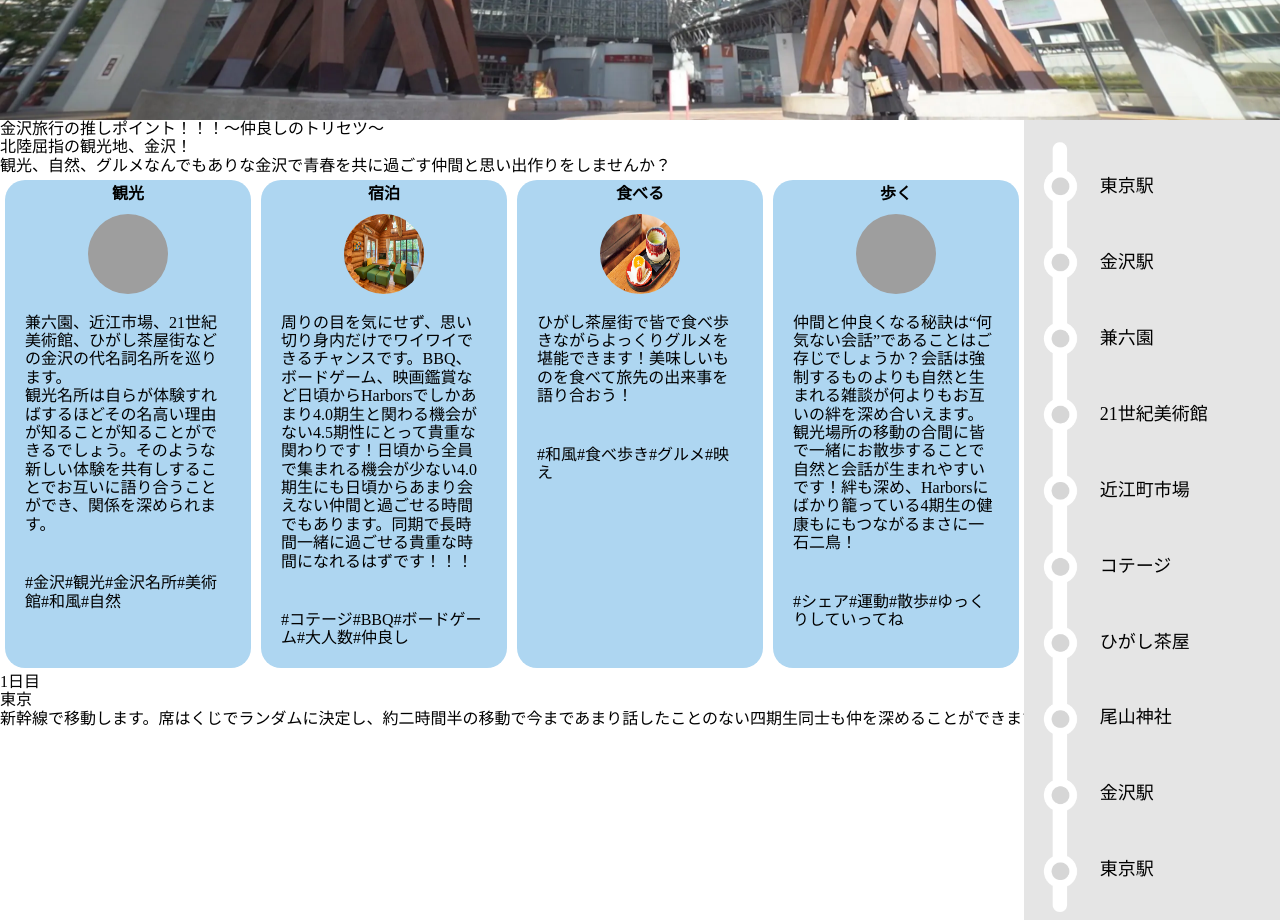
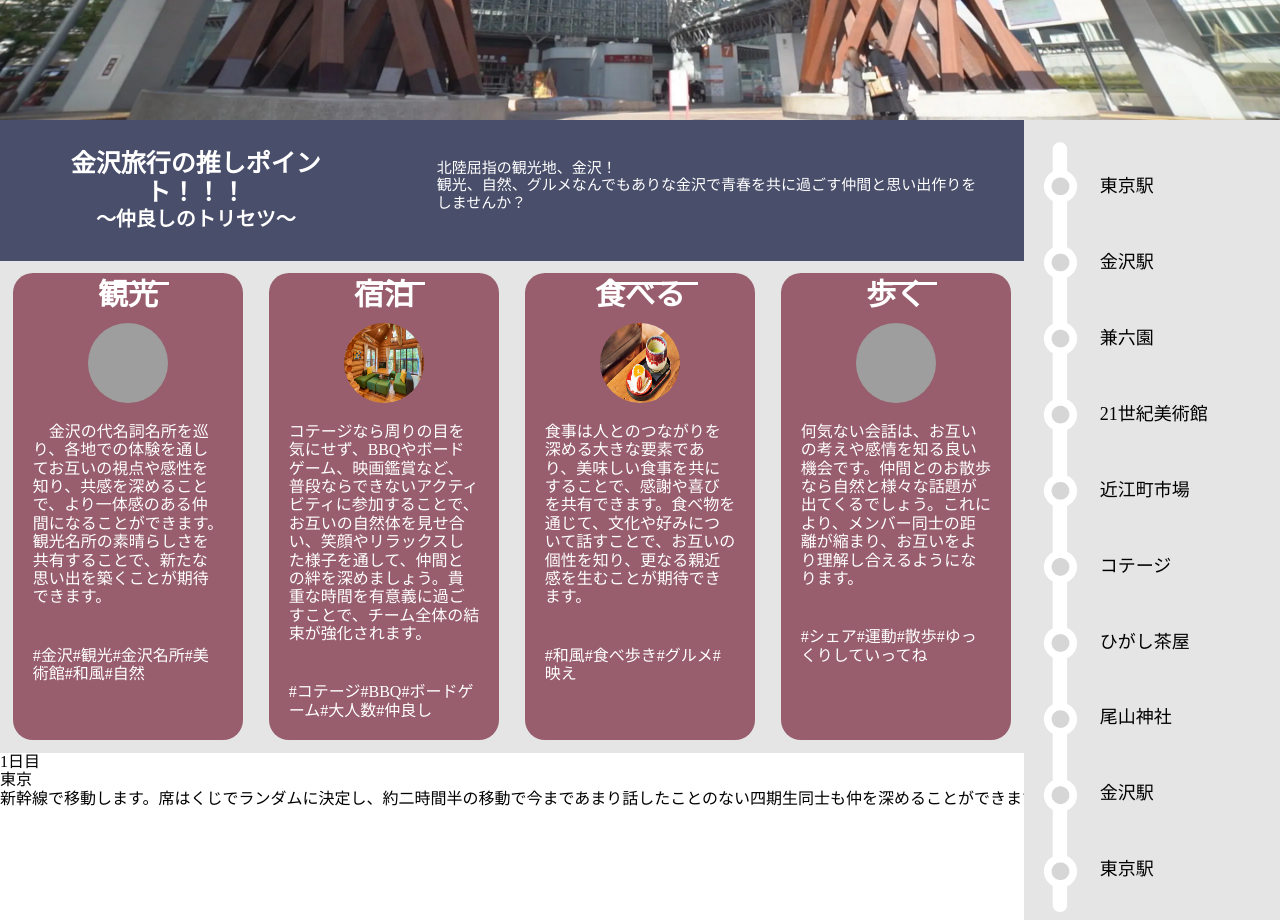
Before and after one commit to posse-ap/rookie_hackathon-202310-team1A, a plain HTML site: page index.html in a window 1280 px wide. Shown: the part 520-1440 px from the top of the page. Drawn offline with nearby package versions, Linux system fonts and the light colour scheme; grey boxes are pictures that could not be loaded.

Commit message:
推しポイントレイアウト追加

```diff
--- a/assets/css/style.css
+++ b/assets/css/style.css
@@ -50,32 +50,75 @@ h1{
 .container{
   width: 80vw;
   margin-top: -100vh;
-
+  background-color: #E5E5E5;
+  color: white;
 }
 
 .container-top{
-  /* display: flex; */
+  display: flex;
+  background-color: #494e6b;
+  /* border-radius: 20px; */
+  padding-bottom: 30px;
+  /* margin-top: 20px; */
 }
 .container-title{
-  display: flex;
+  display: block;
+  margin: 30px 45px 0px 45px;
+  font-weight: bold;
+  text-align: center;
+  font-size: 25px;
+}
+.container-titleSub{
+  font-size: 20px;
+  text-align: center;
+}
+.container-titleDetail{
+  margin: 40px 45px 0px 45px;
+  font-size: 15px;
 }
 
 .container-list{
   display: grid;
   grid-template-columns: repeat(4,1fr);
-  /* background-color: #AED6F1; */
 }
 .container-listPoint{
-  background-color: #aed6f1;
+  background-color:#985e6d;
   border-radius: 20px;
-  margin: 5px;
+  margin: 5%;
 }
 .container-listTitle{
   text-align: center;
   font-weight: bold;
   margin-bottom: 10px;
   margin-top: 5px;
+  font-size: 30px;
 }
+.container-listTitle1{
+  text-align: center;
+  font-weight: bold;
+  margin-bottom: 10px;
+  margin-top: 5px;
+  font-size: 30px;
+}
+.container-listTitle::after{
+  content: "";
+  position: absolute;
+  bottom: -5px;
+  margin-left: -3.8vw;
+  width: 2em;
+  height: 3px;
+  background-color: white;
+}
+.container-listTitle1::after{
+  content: "";
+  position: absolute;
+  bottom: -5px;
+  margin-left: -6vw;
+  width: 3em;
+  height: 3px;
+  background-color: white;
+}
+
 .container-listText{
   padding: 20px;
 }
@@ -90,3 +133,6 @@ h1{
   width: 80px;
   border-radius: 50%;
 }
+.container-tag {
+ margin-bottom: 10px;
+}
--- a/index.html
+++ b/index.html
@@ -72,6 +72,7 @@
             北陸屈指の観光地、金沢！<br> 観光、自然、グルメなんでもありな金沢で青春を共に過ごす仲間と思い出作りをしませんか？
           </p>
         </div>
+        </div>
         <ul class="container-list">
           <li class="container-listPoint">
             <h3 class="container-listTitle">観光</h3>
@@ -80,8 +81,7 @@
             </div>
             <div class="container-listText">
               <p class="container-listTextitem">
-              兼六園、近江市場、21世紀美術館、ひがし茶屋街などの金沢の代名詞名所を巡ります。<br>
-              観光名所は自らが体験すればするほどその名高い理由が知ることが知ることができるでしょう。そのような新しい体験を共有しすることでお互いに語り合うことができ、関係を深められます。
+                　金沢の代名詞名所を巡り、各地での体験を通してお互いの視点や感性を知り、共感を深めることで、より一体感のある仲間になることができます。観光名所の素晴らしさを共有することで、新たな思い出を築くことが期待できます。
               </p>
             </div>
             <div class="container-bottom">
@@ -97,7 +97,7 @@
             </div>
             <div class="container-listText">
               <p class="container-listTextitem">
-                周りの目を気にせず、思い切り身内だけでワイワイできるチャンスです。BBQ、ボードゲーム、映画鑑賞など日頃からHarborsでしかあまり4.0期生と関わる機会がない4.5期性にとって貴重な関わりです！日頃から全員で集まれる機会が少ない4.0期生にも日頃からあまり会えない仲間と過ごせる時間でもあります。同期で長時間一緒に過ごせる貴重な時間になれるはずです！！！
+                コテージなら周りの目を気にせず、BBQやボードゲーム、映画鑑賞など、普段ならできないアクティビティに参加することで、お互いの自然体を見せ合い、笑顔やリラックスした様子を通して、仲間との絆を深めましょう。貴重な時間を有意義に過ごすことで、チーム全体の結束が強化されます。
               </p>
             </div>
             <div class="container-bottom">
@@ -107,14 +107,14 @@
             </div>
           </li>
           <li class="container-listPoint">
-            <h3 class="container-listTitle">食べる</h3>
+            <h3 class="container-listTitle1">食べる</h3>
             <div class="container-img">
               <img src="./assets/img/tabemono.jpeg" alt="">
             </div>
             <div class="container-listText">
-              <p class="container-listTextitem">
-                ひがし茶屋街で皆で食べ歩きながらよっくりグルメを堪能できます！美味しいものを食べて旅先の出来事を語り合おう！
-              </p>
+            <p class="container-listTextitem">
+            食事は人とのつながりを深める大きな要素であり、美味しい食事を共にすることで、感謝や喜びを共有できます。食べ物を通じて、文化や好みについて話すことで、お互いの個性を知り、更なる親近感を生むことが期待できます。
+            </p>
             </div>
             <div class="container-bottom">
               <p class="container-tag">
@@ -129,7 +129,7 @@
             </div>
             <div class="container-listText">
               <p class="container-listTextitem">
-                仲間と仲良くなる秘訣は“何気ない会話”であることはご存じでしょうか？会話は強制するものよりも自然と生まれる雑談が何よりもお互いの絆を深め合いえます。観光場所の移動の合間に皆で一緒にお散歩することで自然と会話が生まれやすいです！絆も深め、Harborsにばかり籠っている4期生の健康もにもつながるまさに一石二鳥！
+              何気ない会話は、お互いの考えや感情を知る良い機会です。仲間とのお散歩なら自然と様々な話題が出てくるでしょう。これにより、メンバー同士の距離が縮まり、お互いをより理解し合えるようになります。
               </p>
             </div>
             <div class="container-bottom">
```
